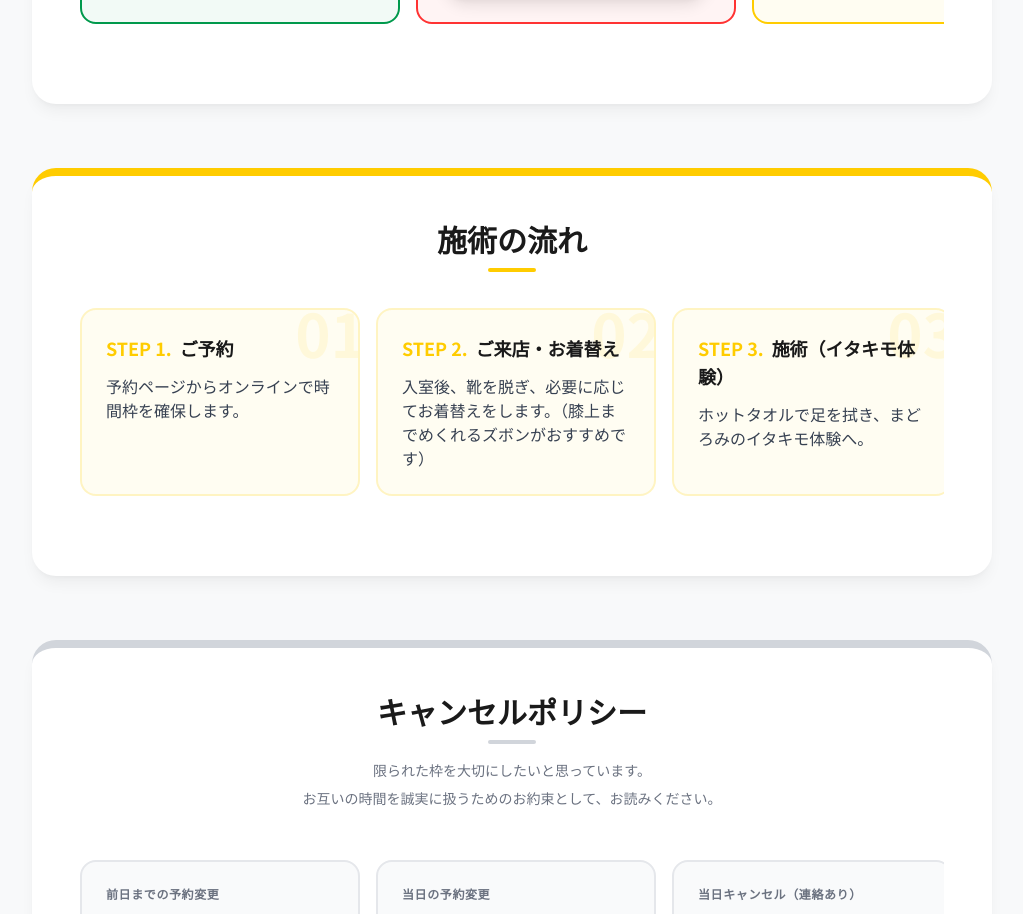
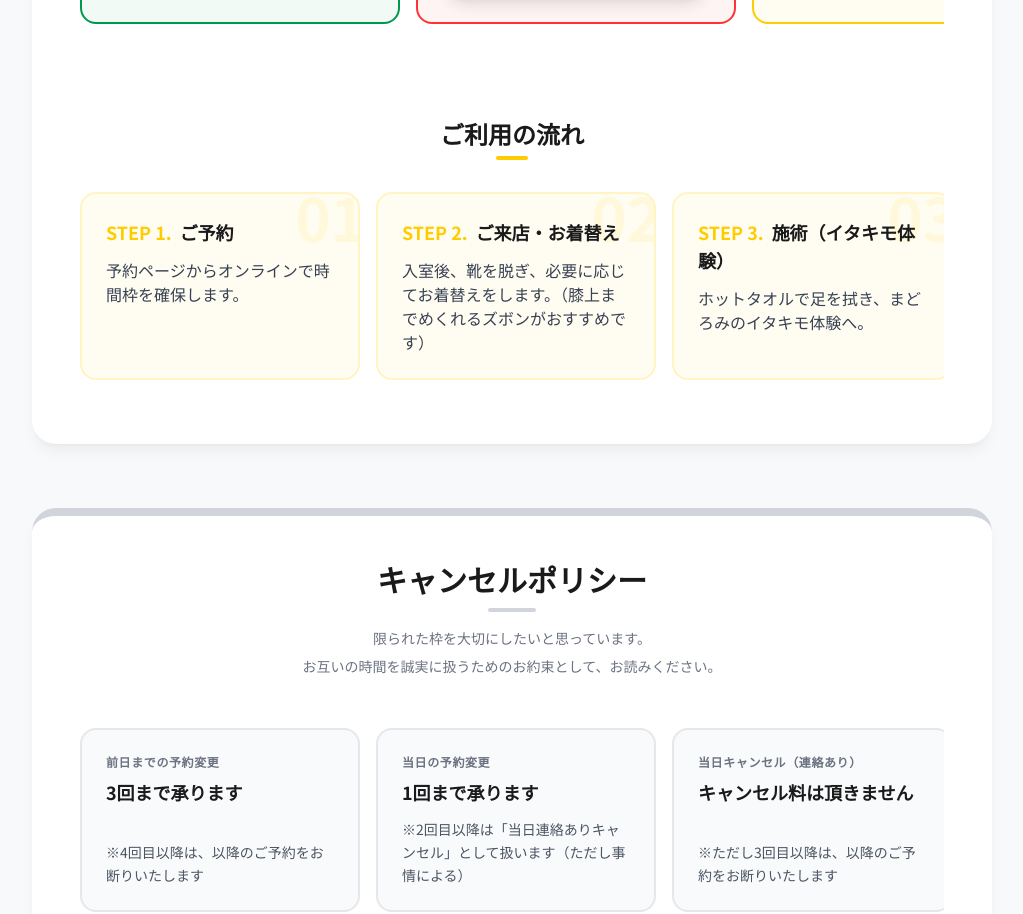
Before and after one commit to ashiyafukusuke/fukusuke2, a Next.js app: page / in a window 1280 px wide. Shown: the part 2837-3751 px from the top of the page, without its empty margins (128-1151 px from the left). Built offline with nearby package versions, Linux system fonts and the light colour scheme.

Commit message:
Add files via upload

```diff
--- a/src/app/page.tsx
+++ b/src/app/page.tsx
@@ -4,7 +4,6 @@ import Hero from "@/components/Hero";
 import FeaturesCarousel from "@/components/FeaturesCarousel";
 import MenuCarousel from "@/components/MenuCarousel";
 import Profile from "@/components/Profile";
-import ProcessCarousel from "@/components/ProcessCarousel";
 import SystemCarousel from "@/components/SystemCarousel";
 import PolicyCarousel from "@/components/PolicyCarousel";
 import Footer from "@/components/Footer";
@@ -25,7 +24,6 @@ export default function Home() {
         <Profile onOpenPhilosophy={() => setModalOpen(true)} />
         <SystemCarousel />
         <MenuCarousel />
-        <ProcessCarousel />
         <PolicyCarousel />
       </div>
 
--- a/src/components/MenuCarousel.tsx
+++ b/src/components/MenuCarousel.tsx
@@ -28,6 +28,14 @@ export default function MenuCarousel() {
       color: "border-vitality",
       bg: "bg-vitality/5"
     }
+  ];
+
+  const steps = [
+    { title: "ご予約", desc: "予約ページからオンラインで時間枠を確保します。" },
+    { title: "ご来店・お着替え", desc: "入室後、靴を脱ぎ、必要に応じてお着替えをします。（膝上までめくれるズボンがおすすめです）" },
+    { title: "施術（イタキモ体験）", desc: "ホットタオルで足を拭き、まどろみのイタキモ体験へ。" },
+    { title: "お目覚め・お着替え", desc: "スッキリ目覚めたらお着替えを。" },
+    { title: "お会計・ご退室", desc: "すべて「予約した時間枠の中」で完了します。遅刻した場合でも終了時間は遅れませんのでご安心を。" }
   ];
 
   return (
@@ -82,6 +90,40 @@ export default function MenuCarousel() {
             </motion.div>
           ))}
         </div>
+
+        {/* 施術の流れセクション追加 */}
+        <motion.div
+          initial={{ opacity: 0, y: 20 }}
+          whileInView={{ opacity: 1, y: 0 }}
+          viewport={{ once: true }}
+          className="text-center mt-12 mb-8 md:mt-16 md:mb-10"
+        >
+          <h3 className="font-serif text-xl md:text-2xl font-bold text-ink inline-block relative">
+            ご利用の流れ
+            <div className="absolute -bottom-2 left-1/2 transform -translate-x-1/2 w-8 h-1 bg-vitality rounded-full"></div>
+          </h3>
+        </motion.div>
+
+        {/* 施術の流れ 横スクロールコンテナ */}
+        <div className="flex overflow-x-auto snap-x snap-mandatory gap-4 pb-4 -mx-6 px-6 md:mx-0 md:px-0 scrollbar-hide items-stretch">
+          {steps.map((item, idx) => (
+            <motion.div
+              key={idx}
+              initial={{ opacity: 0, scale: 0.95 }}
+              whileInView={{ opacity: 1, scale: 1 }}
+              viewport={{ once: true, margin: "-50px" }}
+              transition={{ duration: 0.5, delay: idx * 0.1 }}
+              className={`min-w-[70vw] md:min-w-[280px] flex-1 shrink-0 snap-center rounded-2xl p-6 border-2 border-vitality/20 bg-vitality/5 flex flex-col justify-start relative overflow-hidden`}
+            >
+              <div className="text-6xl font-black text-vitality/10 absolute -top-2 -right-2">{`0${idx + 1}`}</div>
+              <h3 className="text-lg font-bold text-ink mb-3 relative z-10"><span className="text-vitality mr-2">STEP {idx + 1}.</span><br className="md:hidden" />{item.title}</h3>
+              <p className="text-sm md:text-base text-gray-700 leading-relaxed relative z-10">
+                {item.desc}
+              </p>
+            </motion.div>
+          ))}
+        </div>
+
       </div>
     </section>
   );
```
